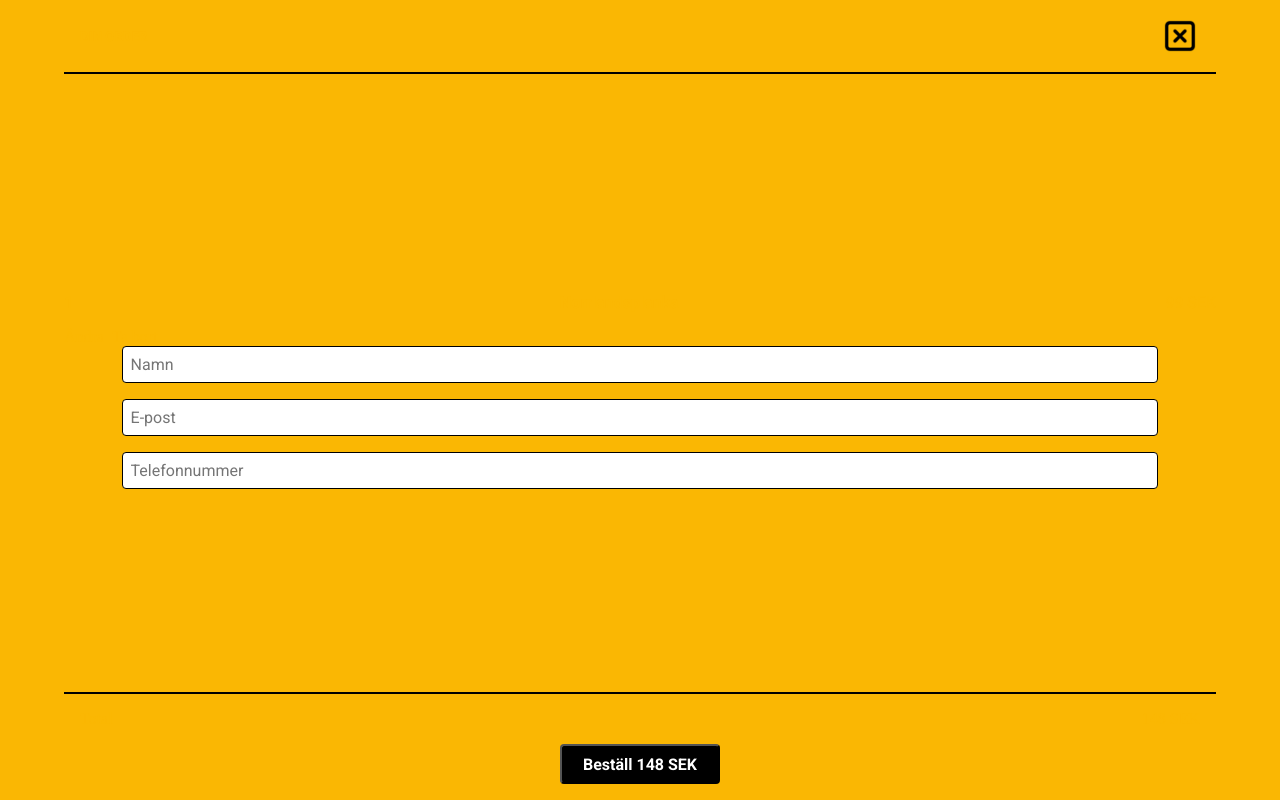
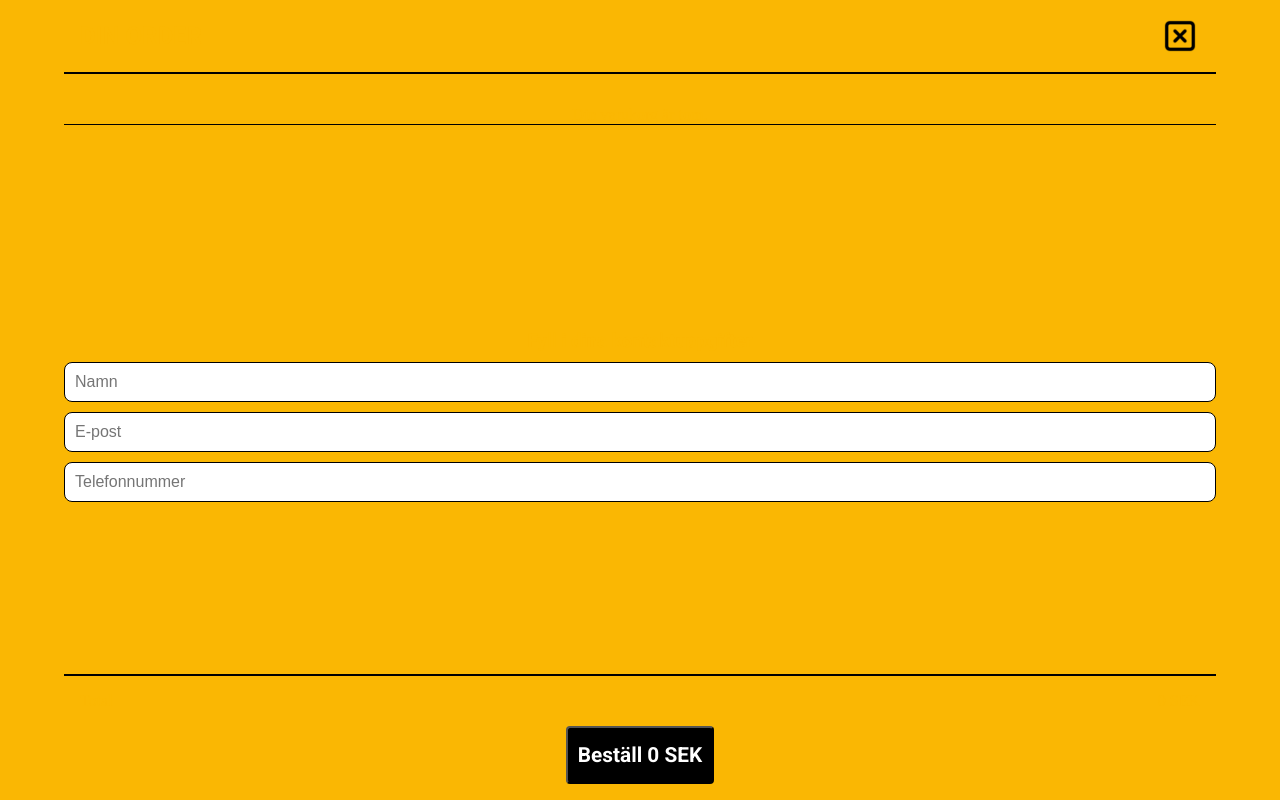
Before and after one commit to Niklascreate/Take-away-app, a React (Vite) app in the folder takeaway-frontend/takeAwayApp/: page /info in a window 1280 px wide. Both pictures are taken after a click on the item 768 px from the left and 770 px from the top of the page. Shown: the top 800 px of the page. Built offline with nearby package versions, Linux system fonts and the light colour scheme.

Commit message:
lägga i cart

```diff
--- a/takeaway-frontend/takeAwayApp/src/App.tsx
+++ b/takeaway-frontend/takeAwayApp/src/App.tsx
@@ -1,17 +1,20 @@
-import { BrowserRouter as Router, Route, Routes } from 'react-router-dom';
+import { BrowserRouter as Router, Route, Routes } from "react-router-dom";
+import { CartProvider } from "./context/CartContext";
+import MenyPage from './pages/menypage/MenyPage';
 import InfoPage from './pages/infopage/InfoPage';
-import MenyPage from './pages/menypage/MenyPage';
 import LandingPage from './pages/landingpage/LandingPage';
 import './index.css';
 
 function App() {
   return (
     <Router>
-      <Routes>
-        <Route path="/" element={<LandingPage />} />
-        <Route path="/info" element={<InfoPage />} />
-        <Route path="/meny" element={<MenyPage />} />
-      </Routes>
+      <CartProvider>
+        <Routes>
+          <Route path="/" element={<LandingPage />} />
+          <Route path="/info" element={<InfoPage />} />
+          <Route path="/meny" element={<MenyPage />} />
+        </Routes>
+      </CartProvider>
     </Router>
   );
 }
--- a/takeaway-frontend/takeAwayApp/src/Components/nav/Nav.tsx
+++ b/takeaway-frontend/takeAwayApp/src/Components/nav/Nav.tsx
@@ -1,12 +1,12 @@
-import { useState } from 'react';
+import { useState } from "react";
 import './nav.css';
 import { Link } from 'react-router-dom';
+import OverlayOrder from '../overlayOrder/OverlayOrder';
 import OverlayInlog from '../overlayInlog/OverlayInlog';
-import OverlayOrder from '../overlayOrder/OverlayOrder';
 
 export default function Nav() {
-  const [isLoginOverlayVisible, setLoginOverlayVisible] = useState(false); // Hantera login overlay
-  const [isOrderOverlayVisible, setOrderOverlayVisible] = useState(false); // Hantera order overlay
+  const [isOrderOverlayVisible, setOrderOverlayVisible] = useState(false);
+  const [isLoginOverlayVisible, setLoginOverlayVisible] = useState(false);
 
   return (
     <section className="nav_container">
@@ -17,22 +17,20 @@ export default function Nav() {
         <Link to="/info">
           <img src="src/assets/info.svg" alt="Info" className="nav_icon" />
         </Link>
-        <li onClick={() => setOrderOverlayVisible(true)}> {/* Visa order overlay */}
+        <li onClick={() => setOrderOverlayVisible(true)}>
           <img src="src/assets/cart.svg" alt="Cart" className="nav_icon" />
         </li>
-        <li onClick={() => setLoginOverlayVisible(true)}> {/* Visa login overlay */}
-          <img src="src/assets/avatar.svg" alt="Profil" className="nav_icon" />
+        <li onClick={() => setLoginOverlayVisible(true)}>
+          <img src="src/assets/avatar.svg" alt="Login" className="nav_icon" />
         </li>
       </ul>
 
-      {/* Visa OverlayInlog om isLoginOverlayVisible är true */}
+      {isOrderOverlayVisible && (
+        <OverlayOrder onClose={() => setOrderOverlayVisible(false)} />
+      )}
+
       {isLoginOverlayVisible && (
         <OverlayInlog onClose={() => setLoginOverlayVisible(false)} />
-      )}
-
-      {/* Visa OverlayOrder om isOrderOverlayVisible är true */}
-      {isOrderOverlayVisible && (
-        <OverlayOrder onClose={() => setOrderOverlayVisible(false)} />
       )}
     </section>
   );
--- a/takeaway-frontend/takeAwayApp/src/Components/overlayMenyinfo/OverlayMenyinfo.tsx
+++ b/takeaway-frontend/takeAwayApp/src/Components/overlayMenyinfo/OverlayMenyinfo.tsx
@@ -1,57 +1,62 @@
-import { useState } from 'react';
-import './overlaymenyInfo.css';
-import { Dish } from '../../../interface/interface';
+import { useState } from "react";
+import "./overlayMenyInfo.css";
+import { Dish } from "../../../interface/interface";
+import { useCart } from "../../context/CartContext";
 
 interface OverlayMenyInfoProps {
-    stängOverlay: () => void;
-    rätt: Dish;
+  closeOverlay: () => void;
+  dish: Dish;
 }
 
-function OverlayMenyInfo({ stängOverlay, rätt }: OverlayMenyInfoProps) {
-    const [antal, setAntal] = useState<number>(1);
+function OverlayMenyInfo({ closeOverlay, dish }: OverlayMenyInfoProps) {
+  const [quantity, setQuantity] = useState<number>(1);
+  const { addToCart } = useCart();
 
-    const ökaAntal = () => setAntal((prevAntal) => prevAntal + 1);
-    const minskaAntal = () => {
-        if (antal > 1) setAntal((prevAntal) => prevAntal - 1);
+  const increaseQuantity = () => setQuantity((prevQuantity) => prevQuantity + 1);
+  const decreaseQuantity = () => {
+    if (quantity > 1) setQuantity((prevQuantity) => prevQuantity - 1);
   };
 
-    const totaltPris = rätt.price * antal;
+  const totalPrice = dish.price * quantity;
+
+  const handleAddToCart = () => {
+    const item = {
+      name: dish.name,
+      price: dish.price,
+      quantity: quantity,
+    };
+    addToCart(item);
+    closeOverlay();
+  };
 
   return (
     <section className="overlay">
-            <section className="overlayInnehåll">
-                {/* Koppla onClick-händelsen här */}
+      <section className="overlayContent">
         <img
           src="src/assets/stängKnapp.png"
           alt="Stäng"
-                    className="stängKnapp"
-                    onClick={stängOverlay}
+          className="closeButton"
+          onClick={closeOverlay}
         />
-                <section className="bildContainer">
-                    <img src={rätt.imageUrl} alt={rätt.name} className="rättBild" />
+        <section className="imageContainer">
+          <img src={dish.imageUrl} alt={dish.name} className="dishImage" />
         </section>
 
-                <h1 className="rättTitel">{rätt.name}</h1>
-                <p className="rättBeskrivning">{rätt.description}</p>
+        <h1 className="dishTitle">{dish.name}</h1>
+        <p className="dishDescription">{dish.description}</p>
 
-                <textarea
-                    className="meddelandeInput"
-                    placeholder="Skicka ett meddelande till kocken..."
-                    rows={4}
-                />
-
-                <section className="åtgärderContainer">
-                    <section className="räknare">
-                        <button className="knappRäknare" onClick={minskaAntal}>
-                            <img src="src/assets/minus.png" alt="Minus" className="knappBild" />
+        <section className="actionContainer">
+          <section className="quantitySelector">
+            <button className="quantityButton" onClick={decreaseQuantity}>
+              <img src="src/assets/minus.png" alt="Minus" className="quantityIcon" />
             </button>
-                        <span className="antal">{antal}</span>
-                        <button className="knappRäknare" onClick={ökaAntal}>
-                            <img src="src/assets/plus.png" alt="Plus" className="knappBild" />
+            <span className="quantity">{quantity}</span>
+            <button className="quantityButton" onClick={increaseQuantity}>
+              <img src="src/assets/plus.png" alt="Plus" className="quantityIcon" />
             </button>
           </section>
-                    <button className="läggTillKnapp">
-                        Lägg i varukorg <span>{totaltPris} SEK</span>
+          <button className="addToCartButton" onClick={handleAddToCart}>
+            Lägg i varukorg <span>{totalPrice} SEK</span>
           </button>
         </section>
       </section>
@@ -61,5 +66,6 @@ function OverlayMenyInfo({ stängOverlay, rätt }: OverlayMenyInfoProps) {
 
 export default OverlayMenyInfo;
 
+
 // Rindert
 // Overlay i meny, visar info om matträtten, och lägger i varukorg
--- a/takeaway-frontend/takeAwayApp/src/Components/overlayOrder/OverlayOrder.tsx
+++ b/takeaway-frontend/takeAwayApp/src/Components/overlayOrder/OverlayOrder.tsx
@@ -1,3 +1,4 @@
+import { useCart } from "../../context/CartContext";
 import './overlayorder.css';
 
 interface OverlayOrderProps {
@@ -5,6 +6,10 @@ interface OverlayOrderProps {
 }
 
 function OverlayOrder({ onClose }: OverlayOrderProps) {
+  const { cart } = useCart(); // Hämta cart från CartContext
+
+  const total = cart.reduce((acc, item) => acc + item.price * item.quantity, 0);
+
   return (
     <section className="orderOverlay_container">
       <section className="orderOverlay_header">
@@ -16,27 +21,34 @@ function OverlayOrder({ onClose }: OverlayOrderProps) {
           onClick={onClose}
         />
       </section>
+
       <section className="center_container">
-                <section className="orderOverlay_order">
-                    <p className="orderOverlay_text">1</p>
-                    <p className="orderOverlay_text">Norrlandsplanka</p>
-                    <p className="orderOverlay_price">99 SEK</p>
+        {cart.length > 0 ? (
+          cart.map((item, index) => (
+            <section key={index} className="orderOverlay_order">
+              <p className="orderOverlay_text">{item.quantity}</p>
+              <p className="orderOverlay_text">{item.name}</p>
+              <p className="orderOverlay_price">{item.price * item.quantity} SEK</p>
             </section>
-                <section className="orderOverlay_delete__container">
-                    <p className="orderOverlay_change">Ändra</p>
-                    <p className="orderOverlay_delete">Ta bort</p>
+          ))
+        ) : (
+          <p>Din varukorg är tom.</p>
+        )}
       </section>
-                <section className="orderOverlay_inputs">
-                    <input type="text" placeholder="Namn" />
-                    <input type="email" placeholder="E-post" />
-                    <input type="tel" placeholder="Telefonnummer" />
+
+      <section className="inputFields_container">
+      <h3>Fyll i dina kontaktuppgifter</h3>
+        <input className="inputField" type="text" placeholder="Namn" />
+        <input className="inputField" type="email" placeholder="E-post" />
+        <input className="inputField" type="tel" placeholder="Telefonnummer" />
       </section>
-            </section>
+
       <section className="orderOverlay_totalPrice">
         <p className="orderOverlay_totalPrice__total">Total</p>
-                <p className="orderOverlay_totalPrice__price">148 SEK</p>
+        <p className="orderOverlay_totalPrice__price">{total} SEK</p>
       </section>
-            <button className="orderOverlay_orderButton">Beställ 148 SEK</button>
+
+      <button className="orderOverlay_orderButton">Beställ {total} SEK</button>
     </section>
   );
 }
--- a/takeaway-frontend/takeAwayApp/src/Components/overlayOrder/overlayOrder.css
+++ b/takeaway-frontend/takeAwayApp/src/Components/overlayOrder/overlayOrder.css
@@ -7,7 +7,7 @@
     left: 0;
     display: flex;
     flex-direction: column;
-    justify-content: space-between;
+    justify-content: flex-start;
     align-items: center;
     z-index: 1000;
 }
@@ -24,6 +24,7 @@
 .orderOverlay_header h1 {
     font-family: "Roboto", sans-serif;
     font-weight: 700;
+    font-size: 1.5rem;
     text-transform: uppercase;
 }
 
@@ -36,36 +37,28 @@
 .center_container {
     display: flex;
     flex-direction: column;
-    justify-content: center;
+    justify-content: flex-start;
     align-items: center;
     width: 90%;
     flex-grow: 1;
+    margin-top: 2rem;
+    border-bottom: 1px solid black;
 }
 
 .orderOverlay_order {
     display: flex;
     justify-content: space-between;
     align-items: center;
+    margin-bottom: 10px;
     width: 100%;
     margin: 1rem 0;
-}
-
-.orderOverlay_delete__container {
-    display: flex;
-    justify-content: start;
-    align-items: center;
-    width: 100%;
-    gap: 0.5rem;
-}
-
-.orderOverlay_change,
-.orderOverlay_delete {
-    cursor: pointer;
 }
 
 .orderOverlay_text {
     font-family: "Roboto", sans-serif;
     font-weight: 700;
+    margin-right: 1rem;
+
 }
 
 .orderOverlay_price {
@@ -73,22 +66,16 @@
     font-weight: 400;
 }
 
-.orderOverlay_inputs {
+.inputFields_container {
+    width: 90%;
+    font-family: "Roboto", sans-serif;
+    font-size: 1rem;
     display: flex;
-    flex-direction: column;
     justify-content: center;
     align-items: center;
-    gap: 1rem;
-    width: 90%;
-}
-
-.orderOverlay_inputs input {
-    width: 100%;
-    padding: 0.5rem;
-    font-family: "Roboto", sans-serif;
-    font-size: 1rem;
-    border: 1px solid black;
-    border-radius: 4px;
+    margin-top: 2rem;
+    height: 100vh;
+    flex-direction: column;
 }
 
 .orderOverlay_totalPrice {
@@ -103,12 +90,11 @@
 .orderOverlay_orderButton {
     font-family: "Roboto", sans-serif;
     font-weight: 700;
-    font-size: 1rem;
+    font-size: 1.3rem;
+    padding: 15px 10px;
     border-radius: 4px;
     color: white;
     background-color: black;
-    width: 10rem;
-    height: 2.5rem;
     display: flex;
     justify-content: center;
     align-items: center;
--- /dev/null
+++ b/takeaway-frontend/takeAwayApp/src/context/CartContext.tsx
@@ -0,0 +1,35 @@
+import  { createContext, useContext, useState } from "react";
+
+interface CartItem {
+  name: string;
+  price: number;
+  quantity: number;
+}
+
+interface CartContextType {
+  cart: CartItem[];
+  addToCart: (item: CartItem) => void;
+}
+
+const CartContext = createContext<CartContextType | undefined>(undefined);
+
+export const useCart = () => {
+  const context = useContext(CartContext);
+  if (!context) {
+    throw new Error("useCart must be used within a CartProvider");
+  }
+  return context;
+};
+
+export const CartProvider = ({ children }: CartProviderProps) => {
+    const [cart, setCart] = useState<CartItem[]>([]);
+  const addToCart = (item: CartItem) => {
+    setCart((prevCart) => [...prevCart, item]);
+  };
+
+  return (
+    <CartContext.Provider value={{ cart, addToCart }}>
+      {children}
+    </CartContext.Provider>
+  );
+};
```
Also changed, not shown: takeaway-frontend/takeAwayApp/src/Components/menu/Menu.tsx (+5 -5 lines), takeaway-frontend/takeAwayApp/src/Components/nav/nav.css (+13 -0 lines), takeaway-frontend/takeAwayApp/src/Components/overlayMenyinfo/overlayMenyinfo.css (+27 -29 lines). Lines whose indentation alone changed are shown as unchanged.
